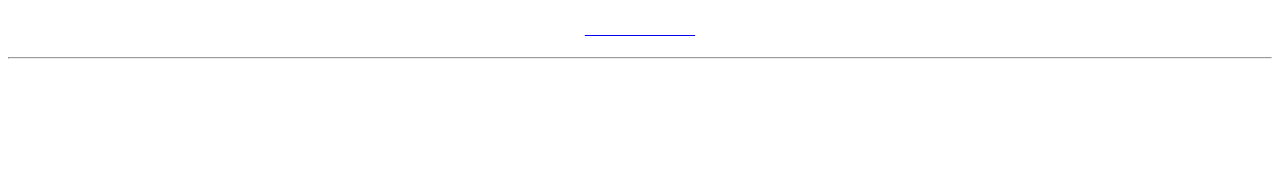
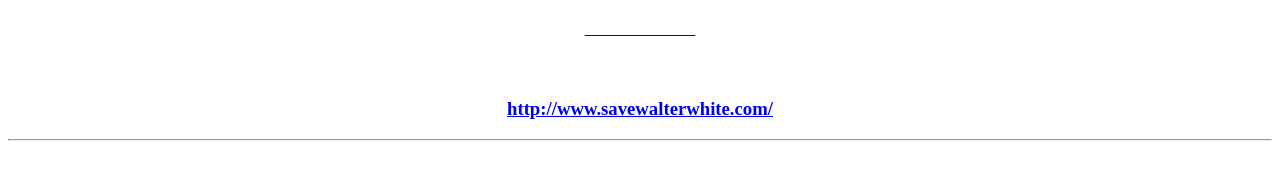
Before and after one commit to FrancoZeg/FrancoZeg.github.io, a plain HTML site: page index.html in a window 1280 px wide. Shown: the part 7404-7579 px from the top of the page. Before the commit the page ends 7497 px from the top, so only its background shows below. Drawn offline with Linux system fonts and the light colour scheme.

Commit message:
Update index.html

```diff
--- a/index.html
+++ b/index.html
@@ -75,6 +75,8 @@
 	<a href = 'https://hector-alejandro-novoa-soria.web.app'>
 	<p style="color:white">Hector Novoa</i></p>
 	</a>
+        <p style ="color: white"><u><i>Ayúdenos a ayudar</u></i></p>
+        <a href = 'http://www.savewalterwhite.com/'>http://www.savewalterwhite.com/</a>
 	</h3>
 	<hr>
 	<footer style="color:white"><center> Derechos Reservados 2022 - 2022 <center></footer>
```
